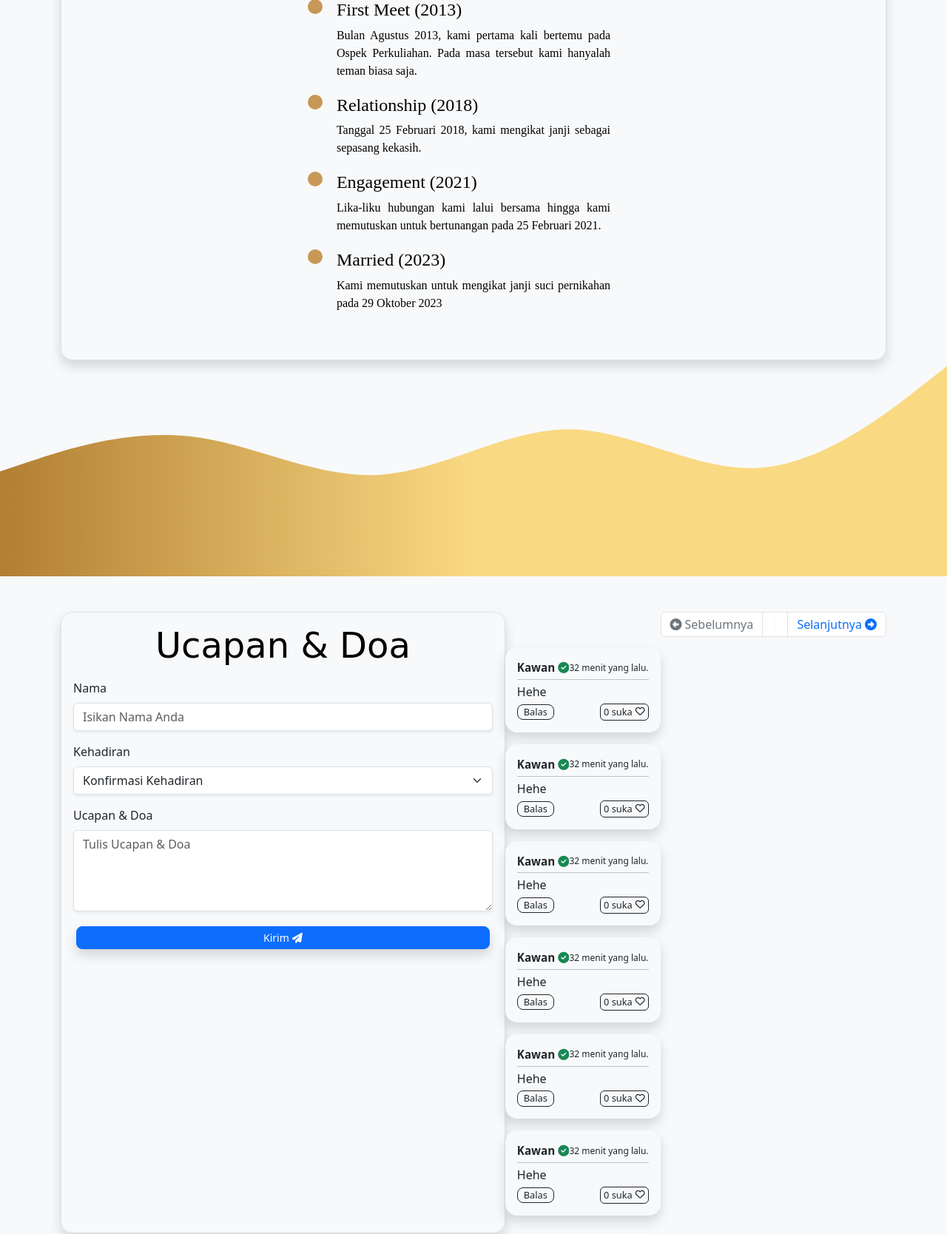
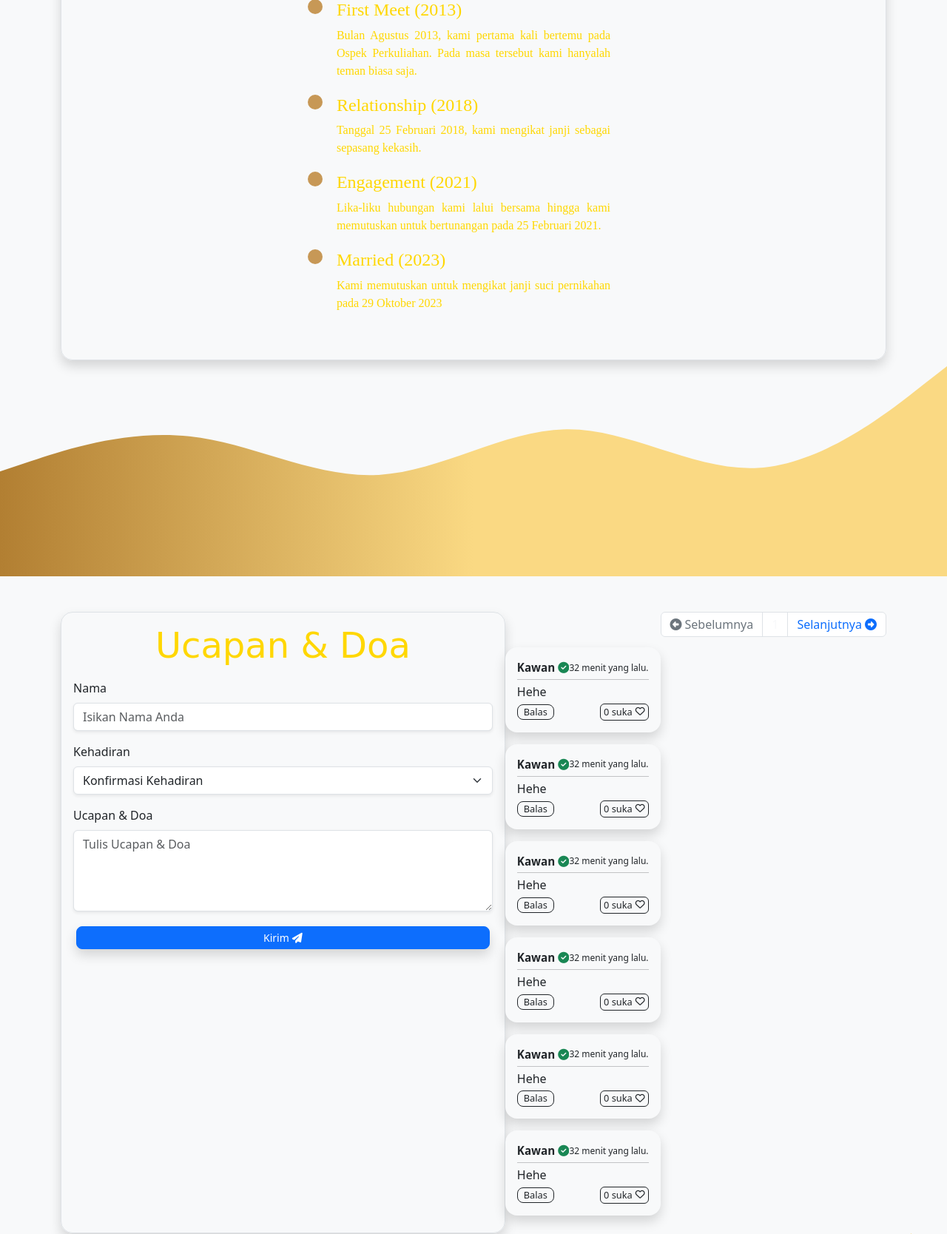
Before and after one commit to glhaeun/wedding, a PHP site: page /wedding/user/main.php in a window 1280 px wide. Shown: the part 3545-5213 px from the top of the page at 74% size. Run offline with PHP 8.4, Linux system fonts and the light colour scheme; some web fonts are replaced.

Commit message:
Update thankyou.php
.

```diff
--- a/user/thankyou.php
+++ b/user/thankyou.php
@@ -18,13 +18,14 @@
     <style>
        .font-esthetic {
     font-family: 'Ephesis', cursive !important;
-            color: #000000 !important;
+    color: #ffd700 !important; /* Change to yellow/gold color */
 }
 
 .font-arabic {
     font-family: 'Enriqueta', serif !important;
-            color: #000000 !important;
+    color: #ffd700 !important; /* Change to yellow/gold color */
 }
+
     </style>
 </head>
 <body>
@@ -35,10 +36,10 @@
 
                 <p style="font-size: 0.9rem;" class="pt-2 pb-1 px-2" >
                     Merupakan suatu kehormatan dan kebahagiaan bagi kami apabila, Bapak / Ibu / Saudara / i.
-                    berkenan hadir untuk memberikan do'a restunya kami ucapkan terimakasih.
+                    Berkenan hadir untuk merayakan hari yang bahagia ini.
                 </p>
 
-                <h1 class="font-esthetic" >Wassalamualaikum Warahmatullahi Wabarakatuh</h1>
+                <h1 class="font-esthetic" >Terima kasih</h1>
                 <hr class="mt-3 mb-2">
 
             </div>
```
Lines whose indentation alone changed are shown as unchanged.
